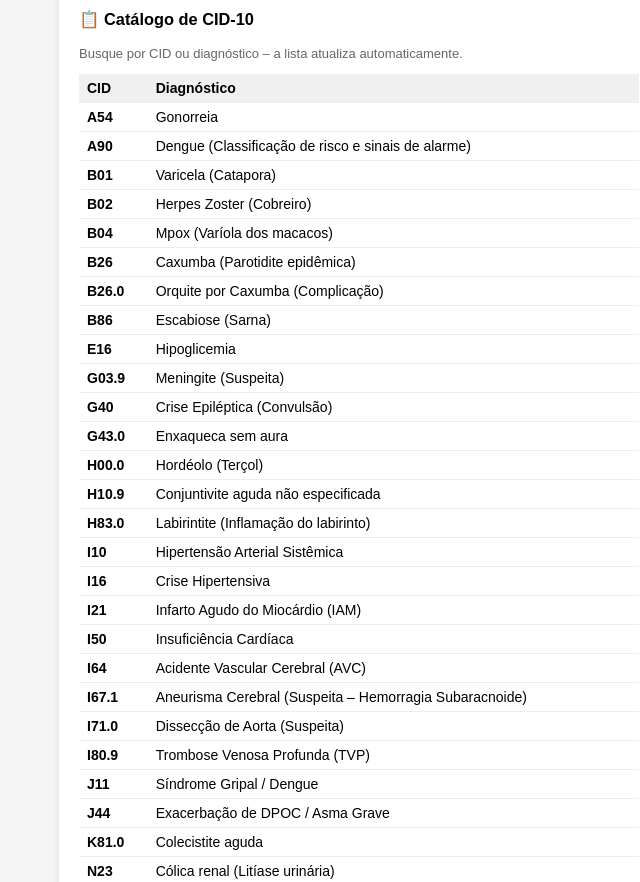
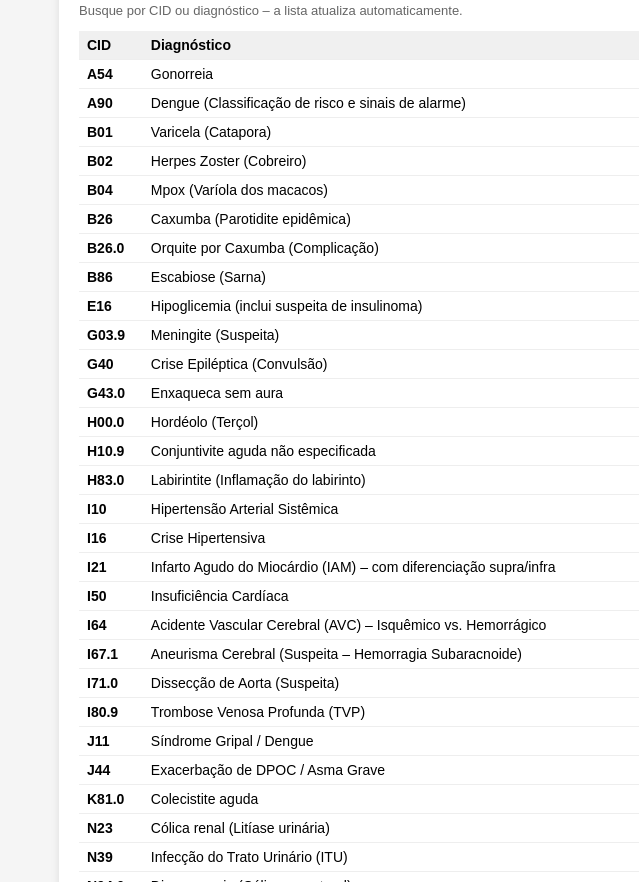
Before and after one commit to dd2r8x5b9n-spec/conduta-medica, a plain HTML site: page index.html in a window 1280 px wide. Shown: the part 1090-1972 px from the top of the page, without its empty margins (281-921 px from the left). Drawn offline with Linux system fonts and the light colour scheme.

Commit message:
Atualizar o index.html
AMA + UPA com diferenciação IAM Supra/ Infra, AVC I/H E Hipoglicemia.

```diff
--- a/index.html
+++ b/index.html
@@ -51,7 +51,6 @@
         <button class="filtro-btn" data-nivel="UPA">🚑 UPA</button>
         <button class="filtro-btn" data-nivel="PSA">🏨 PSA</button>
         <button class="filtro-btn" data-nivel="Emergencia">🚨 Emergência</button>
-        <button class="filtro-btn" data-nivel="UTI">🛌 UTI</button>
     </div>
 
     <!-- CADASTRO / EDIÇÃO -->
@@ -67,7 +66,6 @@
             <option value="UPA">🚑 UPA</option>
             <option value="PSA">🏨 PSA</option>
             <option value="Emergencia">🚨 Emergência</option>
-            <option value="UTI">🛌 UTI</option>
         </select>
         <textarea id="observacoes" placeholder="📌 Observações Importantes (lembretes rápidos, tabelas, diferenciações...)" style="border-left: 4px solid #007AFF;"></textarea>
         <input type="text" id="fonte" placeholder="Fonte (ex: Protocolo SMS/SP - 2024)">
@@ -130,7 +128,7 @@
                 });
                 salvarDados();
             } else {
-                // ===== LISTA COMPLETA (43 CIDs) =====
+                // ===== LISTA COMPLETA (43 CIDs + atualizações) =====
                 condutas = [
                     // INFECÇÕES
                     {
@@ -216,11 +214,11 @@
                     // ENDOCRINOLOGIA
                     {
                         cid: 'E16',
-                        diagnostico: 'Hipoglicemia',
-                        exames: 'Glicemia capilar imediata.',
-                        tratamento: 'Consciente: 15g de carboidrato rápido (suco, açúcar, glicose gel). Inconsciente: Glicose 50% IV 20-50mL ou Glucagon IM.',
-                        conduta: 'RESOLVE NA AMA. Após recuperação, orientar refeição com carboidrato de absorção lenta. Se refratária ou recorrente: ENCAMINHAR UPA/PSA.',
-                        observacoes: '📋 LEMBRETE RÁPIDO:\nE16 - Hipoglicemia: sempre reavaliar glicemia após 15 minutos. Se refratária, investigar causa (excesso de insulina, jejum prolongado).',
+                        diagnostico: 'Hipoglicemia (inclui suspeita de insulinoma)',
+                        exames: 'Glicemia capilar imediata. Se suspeita de insulinoma: glicemia + insulina + peptídeo C (em jejum).',
+                        tratamento: '• Consciente: 15g de carboidrato rápido (suco, açúcar, glicose gel) – reavaliar em 15min. • Inconsciente: Glicose 50% IV 20-50mL ou Glucagon IM. • Insulinoma: encaminhar para endocrinologia/cirurgia após estabilização.',
+                        conduta: 'RESOLVE NA AMA (hipoglicemia leve/moderada, consciente, sem recorrência). Após recuperação, orientar refeição com carboidrato de absorção lenta. ⚠️ ENCAMINHAR UPA/PSA se: refratária, recorrente, inconsciente, ou suspeita de insulinoma (hipoglicemia de repetição em jejum/pós-exercício, com sintomas neuroglicopênicos).',
+                        observacoes: '📋 LEMBRETE RÁPIDO:\n🔹 HIPOGLICEMIA LEVE/MODERADA (consciente):\n- 15g carboidrato rápido (suco, açúcar, glicose gel).\n- Reavaliar glicemia em 15 minutos.\n- Se mantiver < 70, repetir.\n\n🔹 HIPOGLICEMIA GRAVE (inconsciente):\n- Glicose 50% IV 20-50mL.\n- Glucagon IM (se acesso venoso difícil).\n\n🔹 SUSPEITA DE INSULINOMA:\n- Hipoglicemia de repetição, em jejum ou pós-exercício.\n- Investigar: glicemia + insulina + peptídeo C (em jejum).\n- Encaminhar para endocrinologia/cirurgia (ress ecção do tumor).',
                         nivel: 'AMA',
                         fonte: 'Protocolo SMS/SP - Endocrinologia'
                     },
@@ -297,13 +295,14 @@
                         nivel: 'Emergencia',
                         fonte: 'Protocolo SMS/SP - Hipertensão'
                     },
+                    // ===== IAM ATUALIZADO =====
                     {
                         cid: 'I21',
-                        diagnostico: 'Infarto Agudo do Miocárdio (IAM)',
-                        exames: 'ECG urgente, Troponina, CPK-MB, Hemograma, Creatinina, Potássio, Glicemia.',
-                        tratamento: 'AAS 200-300mg mastigado, Nitroglicerina SL (se PA > 90), Morfina, O2.',
-                        conduta: '⚠️ NÃO RESOLVE NA AMA. Estabilizar, acionar SAMU 192 imediatamente.',
-                        observacoes: '📋 LEMBRETE RÁPIDO:\nI21 - IAM: tempo é músculo. ECG em até 10min da chegada. AAS mastigado imediatamente. Acionar SAMU 192.',
+                        diagnostico: 'Infarto Agudo do Miocárdio (IAM) – com diferenciação supra/infra',
+                        exames: 'ECG urgente (em até 10min), Troponina, CPK-MB, Hemograma, Creatinina, Potássio, Glicemia.',
+                        tratamento: 'AAS 200-300mg mastigado + Nitroglicerina SL (se PA > 90) + Morfina 2-5mg EV + O2 (se SatO2 < 94%).',
+                        conduta: '⚠️ NÃO RESOLVE NA AMA. ENCAMINHAR PARA UPA/PSA COM URGÊNCIA.\n\n🔹 SE SUPRA ST (IAMCSST):\n- Trombólise (se < 12h) ou ICP primária (angioplastia).\n- AAS + Nitro + Morfina + O2.\n\n🔹 SE SEM SUPRA ST (IAMSST):\n- Estratificação de risco (TIMI / GRACE).\n- AAS + Betabloqueador (Metoprolol 25-50mg VO) + Estatina (Atorvastatina 80mg) + Heparina (na UPA).\n- Encaminhar para ICP se alto risco.\n\n🔹 SE BLOQUEIO DE RAMO NOVO (BRE ou BRD):\n- Tratar como IAMCSST – encaminhar para trombólise/ICP.',
+                        observacoes: '📋 DECISÃO RÁPIDA NO PLANTÃO:\n| ECG | Tipo | Conduta |\n| Supra ST ≥ 1mm em 2 derivações | IAMCSST | Trombólise ou ICP |\n| Infradesnivelamento ST ou inversão T | IAMSST | AAS + Betabloqueador + Estatina + Heparina |\n| BRE/BRD novo | Equivale a supra | Tratar como IAMCSST |\n\n⚠️ TEMPO É MÚSCULO: ECG em até 10min da chegada. Acionar SAMU 192 e encaminhar para unidade com hemodinâmica.',
                         nivel: 'Emergencia',
                         fonte: 'Protocolo SMS/SP - Cardiologia'
                     },
@@ -317,13 +316,14 @@
                         nivel: 'UPA',
                         fonte: 'Protocolo SMS/SP - Cardiologia'
                     },
+                    // ===== AVC ATUALIZADO =====
                     {
                         cid: 'I64',
-                        diagnostico: 'Acidente Vascular Cerebral (AVC)',
-                        exames: 'Glicemia capilar, ECG, Hemograma, Coagulograma.',
-                        tratamento: 'Manter vias aéreas, O2, cabeceira elevada 30°. Não tratar PA (exceto > 220x120).',
-                        conduta: '⚠️ NÃO RESOLVE NA AMA. Acionar SAMU 192. Registrar horário do início dos sintomas (ictus).',
-                        observacoes: '📋 LEMBRETE RÁPIDO:\nI64 - AVC: tempo é cérebro. Registrar horário exato do início dos sintomas. Realizar Escala de Cincinnati (queda facial, elevação de braços, fala). Acionar SAMU 192 imediatamente.',
+                        diagnostico: 'Acidente Vascular Cerebral (AVC) – Isquêmico vs. Hemorrágico',
+                        exames: 'Glicemia capilar, ECG, Hemograma, Coagulograma. TC de crânio (urgente – na UPA).',
+                        tratamento: 'Manter vias aéreas, O2 (se SatO2 < 94%), cabeceira elevada 30°. Não tratar PA (exceto > 220x120). NÃO usar AAS antes da TC.',
+                        conduta: '⚠️ NÃO RESOLVE NA AMA. ENCAMINHAR PARA UPA/PSA COM URGÊNCIA.\n\n🔹 SUSPEITA DE AVC ISQUÊMICO (início súbito, déficit focal, sem cefaleia intensa):\n- TC de crânio (urgente) – descartar hemorragia.\n- Se janela < 4,5h e elegível → trombólise (na UPA de referência).\n- Se fora da janela ou com contraindicação → AAS (após TC negativa) + controle de PA (não reduzir agressivamente, exceto se > 220x120).\n\n🔹 SUSPEITA DE AVC HEMORRÁGICO (cefaleia súbita, vômitos, rebaixamento, PA elevada):\n- TC de crânio (urgente) – confirmar.\n- Controle pressórico: manter PA < 140/90 mmHg (evitar picos).\n- Suspender anticoagulantes/antiagregantes.\n- Neurocirurgia (se indicado – hematoma com efeito de massa).',
+                        observacoes: '📋 DECISÃO RÁPIDA NO PLANTÃO:\n| Tipo | Achados | Conduta |\n| Isquêmico | Déficit focal, início súbito, sem cefaleia intensa | TC urgente → se elegível, trombólise (até 4,5h) |\n| Hemorrágico | Cefaleia súbita, vômitos, rebaixamento, PA elevada | TC urgente → controle pressórico rigoroso, suspender anticoagulantes, neurocirurgia se indicado |\n\n⚠️ TEMPO É CÉREBRO: Registrar horário exato do início dos sintomas (ictus). Acionar SAMU 192 e encaminhar para unidade com suporte neurológico.',
                         nivel: 'Emergencia',
                         fonte: 'Protocolo SMS/SP - Neurologia'
                     },
```
